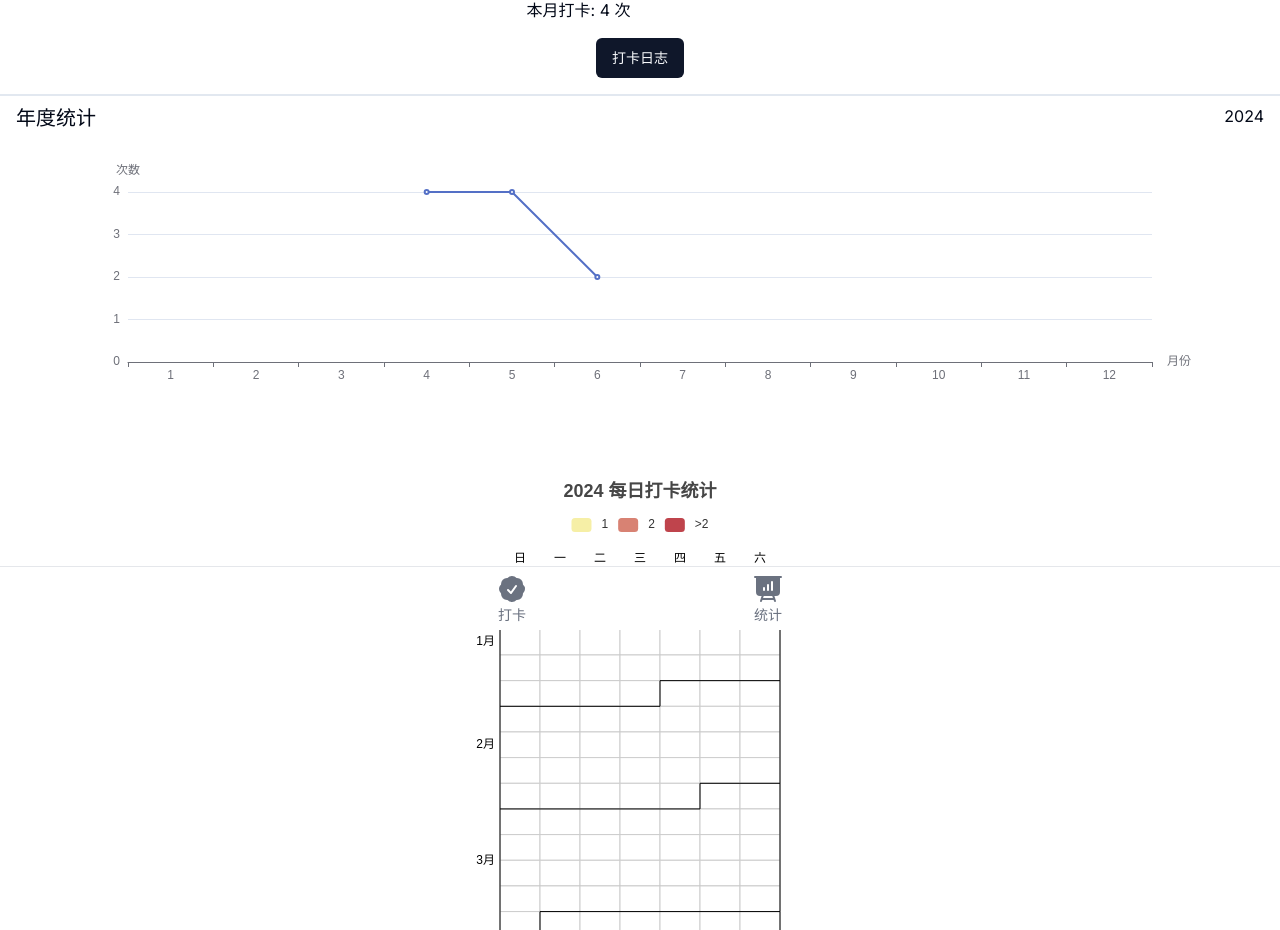
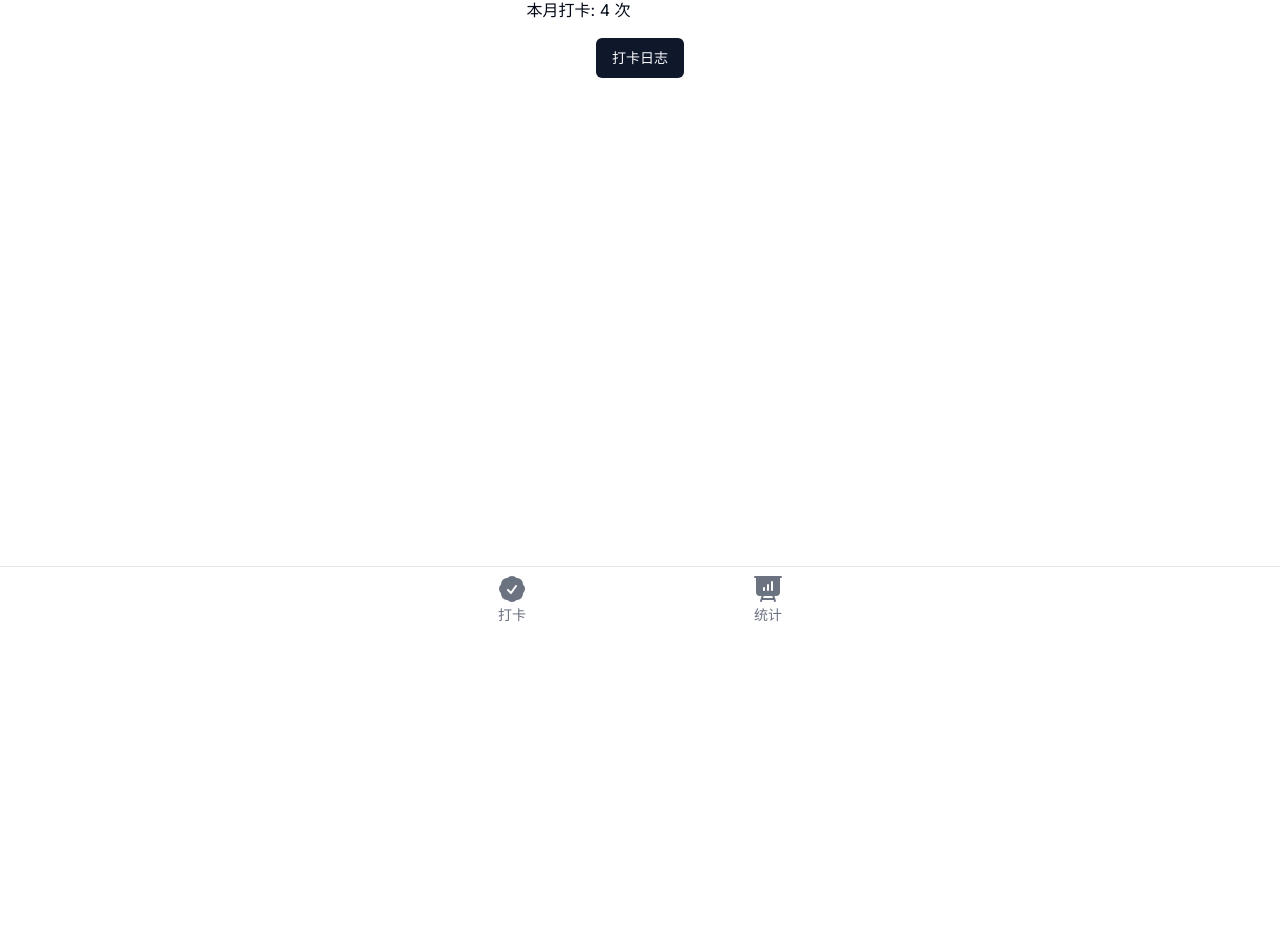
Before and after one commit to goot4/my-daka-app, a Next.js app: page /Statistics in a window 1280 px wide. Shown: the part 170-1100 px from the top of the page. After the commit the page ends 800 px from the top, so only its background shows below. Built offline with nearby package versions, Linux system fonts and the light colour scheme.

Commit message:
remove Echart for testing

```diff
--- a/app/Statistics/page.tsx
+++ b/app/Statistics/page.tsx
@@ -8,10 +8,9 @@ import {
   SelectValue,
 } from "@/components/ui/select"
 
-import {getData, UserData, ProjectData, mockData, saveData} from "@/lib/data";
+import {getData, UserData, ProjectData, mockData} from "@/lib/data";
 import {useEffect, useState} from "react";
 import StatisticsNumbers from "@/components/statistics/statisticsNumbers";
-import {Calendar} from "@/components/ui/calendar";
 import LogsDrawer from "@/components/statistics/logsDrawer";
 import {Analysis} from "@/lib/analysis";
 import TimesPerMonthChart from "@/components/statistics/timesPerMonthChart";
@@ -30,8 +29,8 @@ export default function Page(){
       <div className={"w-full flex flex-col items-center space-y-4"}>
         <StatisticsNumbers analysis={analysis}/>
         <LogsDrawer project={selectedProject}/>
-        <TimesPerMonthChart analysis={analysis}/>
-        <YearHeatmap analysis={analysis}/>
+        {/*<TimesPerMonthChart analysis={analysis}/>*/}
+        {/*<YearHeatmap analysis={analysis}/>*/}
       </div>
       )
   }else{
```
